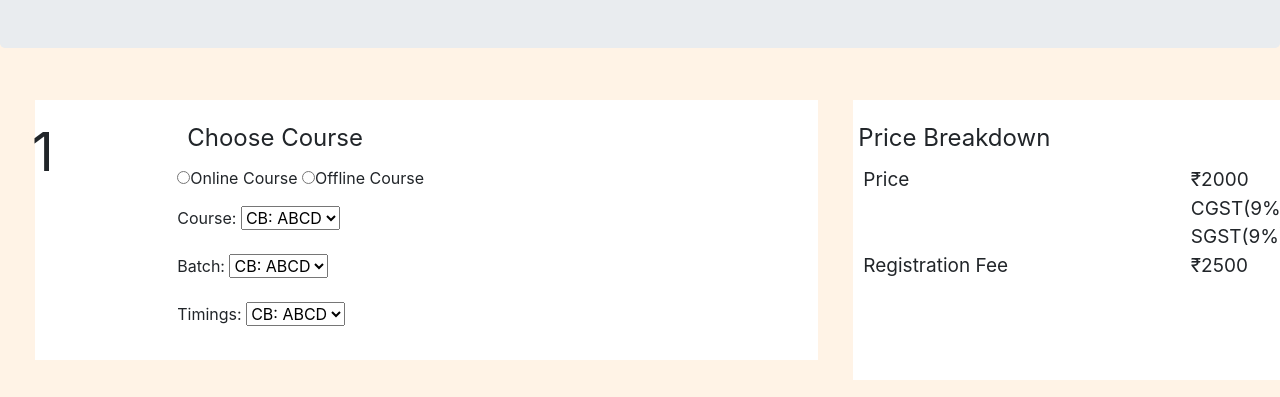
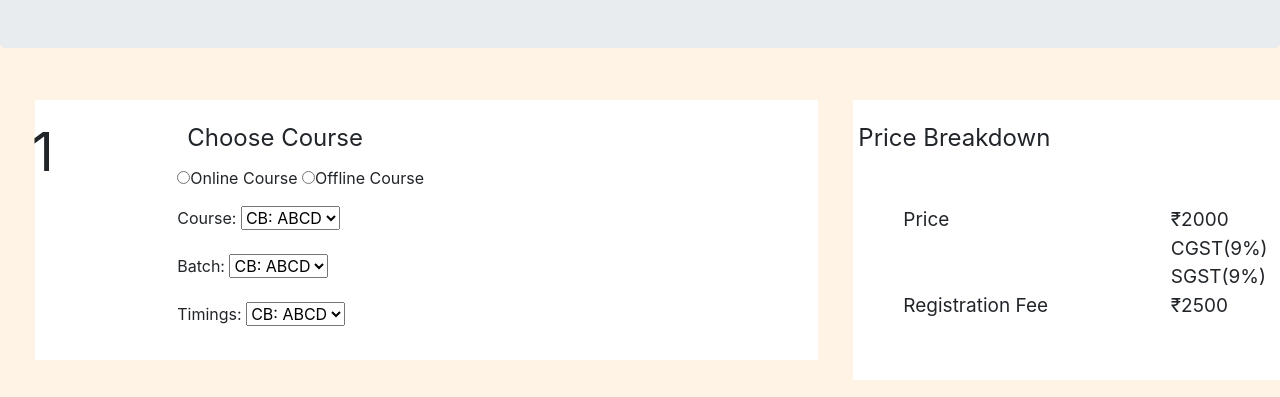
Before and after one commit to shubhamjaintech/cb-task, a plain HTML site: page Task4-BootstrapCBForm/index.html in a window 1280 px wide. Shown: the part 203-600 px from the top of the page. Drawn offline with nearby package versions, Linux system fonts and the light colour scheme.

Commit message:
css padding

```diff
--- a/Task4-BootstrapCBForm/index.html
+++ b/Task4-BootstrapCBForm/index.html
@@ -86,8 +86,8 @@
                     <div class="col-lg-12 col-sm-12 box-heading ">
                         Price Breakdown
                     </div>
-                    <div class="col-lg-12 col-sm-12" style="font-size:19px;">
-                        <div class="row">
+                    <div class="col-lg-12 col-sm-12" >
+                        <div class="row" style="font-size:19px; padding: 40px;">
                             <div class="col-lg-9 col-sm-9"  >Price </div>
                             <div class="col-lg-3 col-sm-3">₹2000 </div>
                             <div class="col-md-3 offset-md-9 ">CGST(9%) </div>
```
